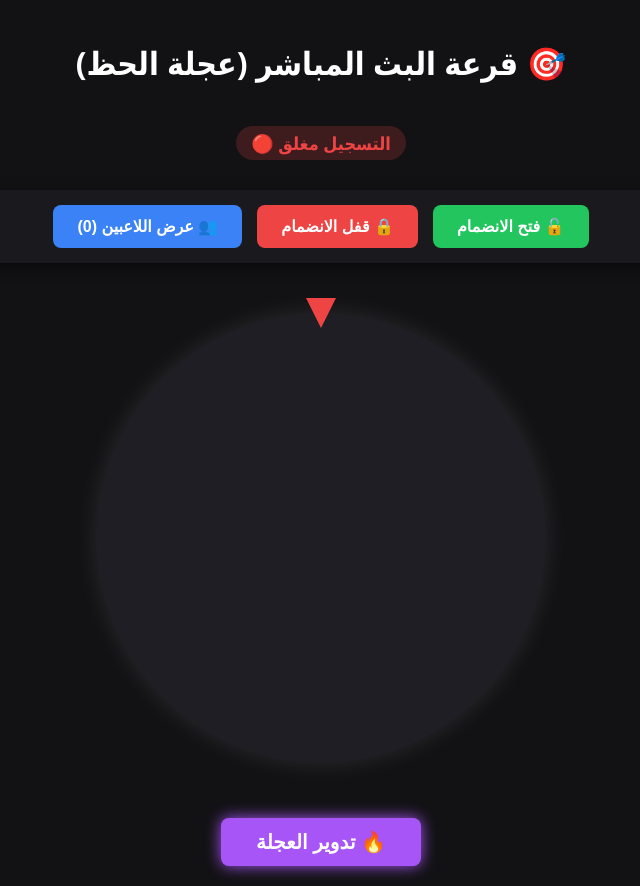
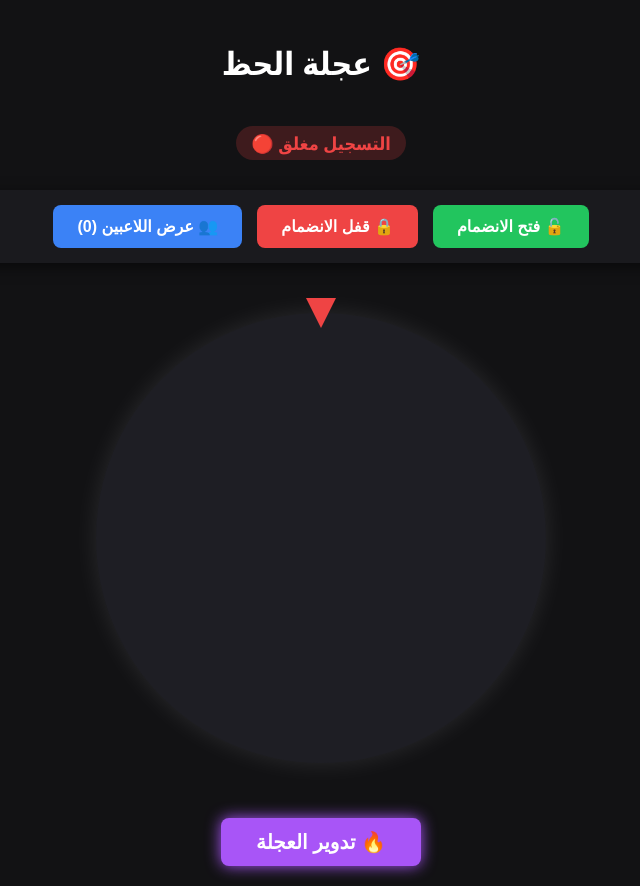
Before and after one commit to corinijamal/tiktok-wheel-game, a website: page public/index.html in a window 1280 px wide. Shown: the whole page, without its empty margins (319-959 px from the left). Drawn offline with nearby package versions, Linux system fonts and the light colour scheme.

Commit message:
Update index.html

```diff
--- a/public/index.html
+++ b/public/index.html
@@ -37,7 +37,7 @@
 <body>
 
 <div class="container">
-    <h1>🎯 قرعة البث المباشر (عجلة الحظ)</h1>
+    <h1>🎯 عجلة الحظ </h1>
     <div id="statusBadge" class="status-badge status-closed">التسجيل مغلق 🔴</div>
 
     <div class="controls">
```
